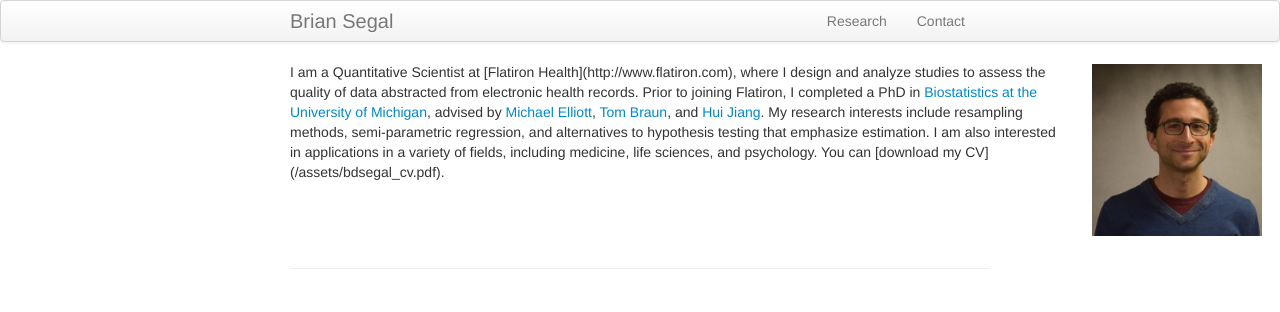
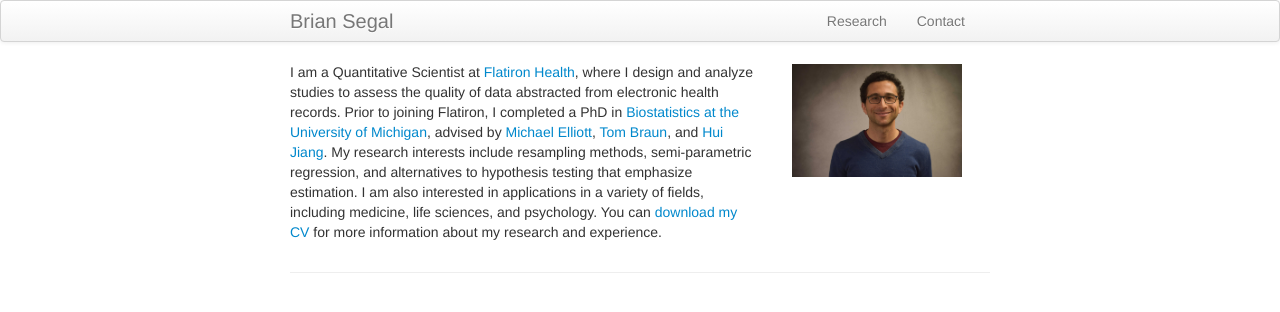
Before and after one commit to bdsegal/bdsegal.github.io, a Jekyll site: the page built from index.md, in a window 1280 px wide. Shown: the top 312 px of the page. Built offline with Jekyll 4.4.1, drawn with Linux system fonts in a browser that asks for light colours.

Commit message:
updated index and photo

```diff
--- a/index.md
+++ b/index.md
@@ -7,8 +7,8 @@ keywords: Brian D. Segal, statistics
 
 <div class="container">
     <div class="row-fluid">
-        <div class="span8">
-            I am a Quantitative Scientist at [Flatiron Health](http://www.flatiron.com), where I design and analyze studies to assess the quality of data abstracted from electronic health records. Prior to joining Flatiron, I completed a PhD in <a href = "https://sph.umich.edu/biostat/"> Biostatistics at the University of Michigan</a>, advised by <a href = "https://sph.umich.edu/faculty-profiles/elliott-michael.html"> Michael Elliott</a>, <a href = "https://sph.umich.edu/faculty-profiles/braun-thomas.html"> Tom Braun</a>, and <a href = "http://www-personal.umich.edu/~jianghui/"> Hui Jiang</a>. My research interests include resampling methods, semi-parametric regression, and alternatives to hypothesis testing that emphasize estimation. I am also interested in applications in a variety of fields, including medicine, life sciences, and psychology. You can [download my CV]({{ BASE_PATH }}/assets/bdsegal_cv.pdf).
+        <div class="span5">
+            I am a Quantitative Scientist at <a href = "http://www.flatiron.com"> Flatiron Health</a>, where I design and analyze studies to assess the quality of data abstracted from electronic health records. Prior to joining Flatiron, I completed a PhD in <a href = "https://sph.umich.edu/biostat/"> Biostatistics at the University of Michigan</a>, advised by <a href = "https://sph.umich.edu/faculty-profiles/elliott-michael.html"> Michael Elliott</a>, <a href = "https://sph.umich.edu/faculty-profiles/braun-thomas.html"> Tom Braun</a>, and <a href = "http://www-personal.umich.edu/~jianghui/"> Hui Jiang</a>. My research interests include resampling methods, semi-parametric regression, and alternatives to hypothesis testing that emphasize estimation. I am also interested in applications in a variety of fields, including medicine, life sciences, and psychology. You can <a href = "{{ BASE_PATH }}/assets/bdsegal_cv.pdf"> download my CV</a> for more information about my research and experience.
         </div>
 
         <div class="span2">
```
Also changed, not shown: assets/pics/bdsegal.jpg.
